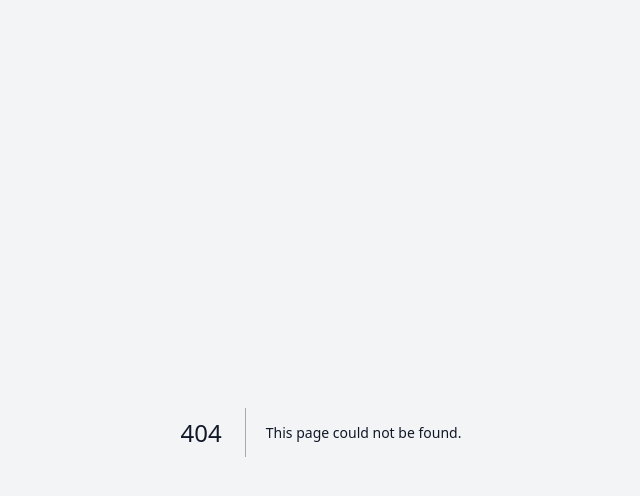
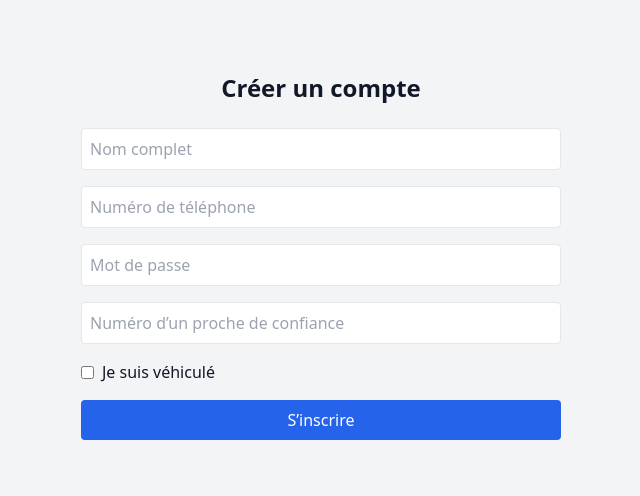
Before and after one commit to Divin2002/mboka-traffic-ui, a Next.js app: page /auth/register in a window 1280 px wide. Before the commit this address had no page. Shown: the top 496 px of the page, without its empty margins (319-959 px from the left). Built offline with nearby package versions, Linux system fonts and the light colour scheme.

Commit message:
feat: add contact d’urgence to registration form

```diff
--- /dev/null
+++ b/app/auth/register/page.tsx
@@ -0,0 +1,64 @@
+"use client";
+import { useState } from "react";
+
+export default function RegisterPage() {
+  const [form, setForm] = useState({
+    name: "",
+    phone: "",
+    password: "",
+    contactUrgence: "",
+    vehicule: false,
+    immatriculation: "",
+    marque: "",
+    couleur: "",
+    estChauffeur: false,
+  });
+
+  const handleChange = (e: any) => {
+    const { name, value, type, checked } = e.target;
+    setForm((prev) => ({
+      ...prev,
+      [name]: type === "checkbox" ? checked : value,
+    }));
+  };
+
+  const handleSubmit = (e: any) => {
+    e.preventDefault();
+    alert(JSON.stringify(form, null, 2));
+    // ➤ ICI : appel Firebase Auth + Firestore ou API custom
+  };
+
+  return (
+    <main className="max-w-lg mx-auto mt-10 px-4">
+      <h1 className="text-2xl font-bold mb-6 text-center">Créer un compte</h1>
+      <form onSubmit={handleSubmit} className="space-y-4">
+        <input name="name" placeholder="Nom complet" onChange={handleChange} required className="w-full border p-2 rounded" />
+        <input name="phone" placeholder="Numéro de téléphone" onChange={handleChange} required className="w-full border p-2 rounded" />
+        <input type="password" name="password" placeholder="Mot de passe" onChange={handleChange} required className="w-full border p-2 rounded" />
+
+        <input name="contactUrgence" placeholder="Numéro d’un proche de confiance" onChange={handleChange} required className="w-full border p-2 rounded" />
+
+        <label className="flex items-center gap-2">
+          <input type="checkbox" name="vehicule" onChange={handleChange} />
+          Je suis véhiculé
+        </label>
+
+        {form.vehicule && (
+          <div className="space-y-2">
+            <input name="immatriculation" placeholder="Immatriculation" onChange={handleChange} className="w-full border p-2 rounded" />
+            <input name="marque" placeholder="Marque" onChange={handleChange} className="w-full border p-2 rounded" />
+            <input name="couleur" placeholder="Couleur" onChange={handleChange} className="w-full border p-2 rounded" />
+            <label className="flex items-center gap-2">
+              <input type="checkbox" name="estChauffeur" onChange={handleChange} />
+              Je suis chauffeur
+            </label>
+          </div>
+        )}
+
+        <button type="submit" className="w-full bg-primary text-white py-2 rounded">
+          S’inscrire
+        </button>
+      </form>
+    </main>
+  );
+}
```
